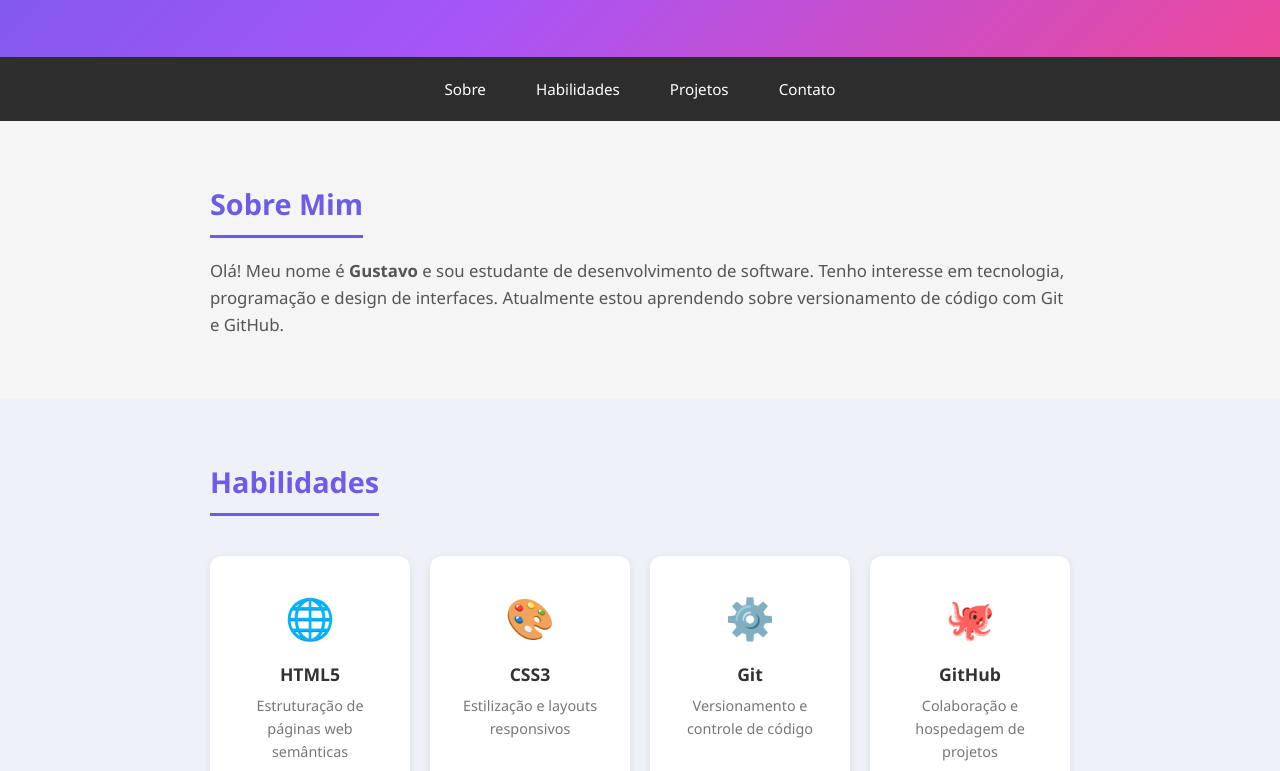
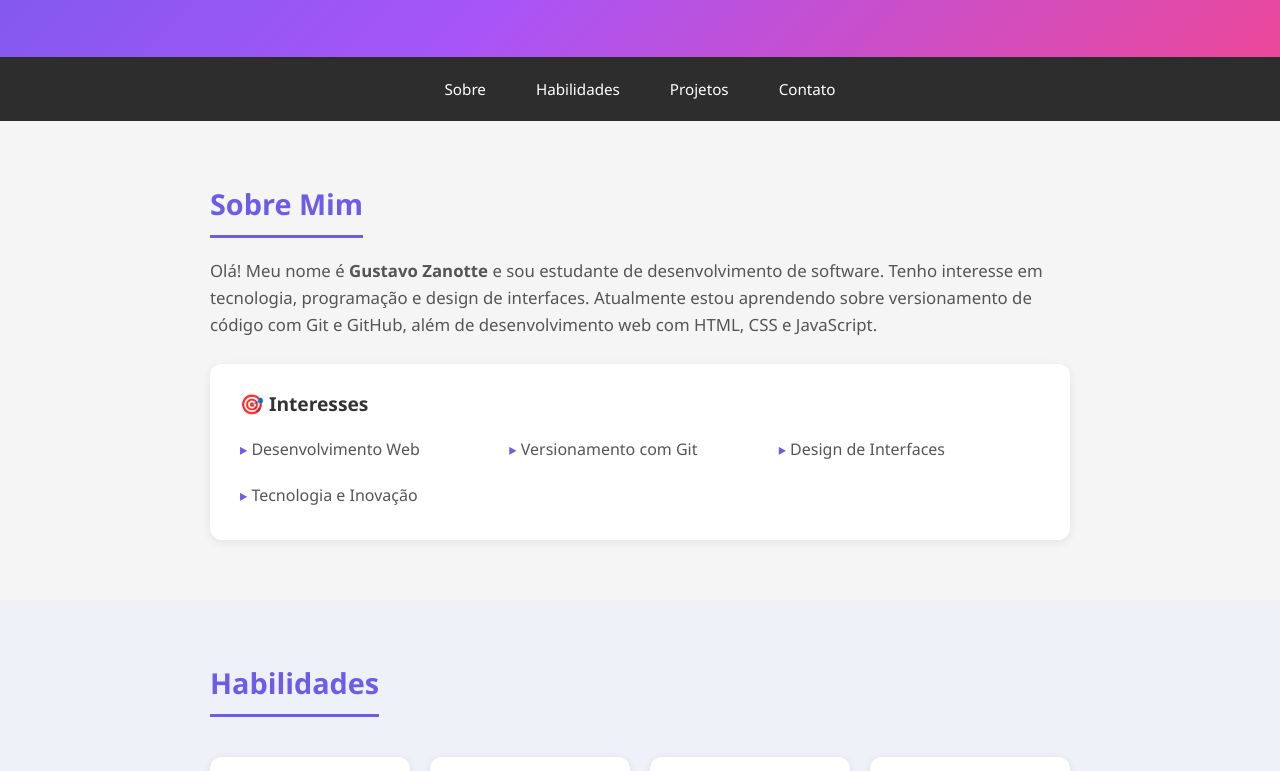
Before and after one commit to Zanottex/My-Head, a plain HTML site: page index.html in a window 1280 px wide. Shown: the part 326-1097 px from the top of the page. Drawn offline with Linux system fonts and the light colour scheme.

Commit message:
feat: adiciona seção de interesses pessoais

```diff
--- a/index.html
+++ b/index.html
@@ -29,10 +29,20 @@
   <section id="sobre" class="section">
     <h2>Sobre Mim</h2>
     <p>
-      Olá! Meu nome é <strong>Gustavo</strong> e sou estudante de desenvolvimento de software.
+      Olá! Meu nome é <strong>Gustavo Zanotte</strong> e sou estudante de desenvolvimento de software.
       Tenho interesse em tecnologia, programação e design de interfaces.
-      Atualmente estou aprendendo sobre versionamento de código com Git e GitHub.
+      Atualmente estou aprendendo sobre versionamento de código com Git e GitHub,
+      além de desenvolvimento web com HTML, CSS e JavaScript.
     </p>
+    <div class="interests">
+      <h3>🎯 Interesses</h3>
+      <ul>
+        <li>Desenvolvimento Web</li>
+        <li>Versionamento com Git</li>
+        <li>Design de Interfaces</li>
+        <li>Tecnologia e Inovação</li>
+      </ul>
+    </div>
   </section>
 
   <!-- Habilidades -->
--- a/style.css
+++ b/style.css
@@ -105,6 +105,40 @@ a {
 .section p {
   font-size: 1.05rem;
   color: #555;
+}
+
+/* ===== Interesses ===== */
+.interests {
+  margin-top: 25px;
+  background: white;
+  border-radius: 12px;
+  padding: 25px 30px;
+  box-shadow: 0 2px 10px rgba(0, 0, 0, 0.08);
+}
+
+.interests h3 {
+  font-size: 1.2rem;
+  margin-bottom: 12px;
+  color: #333;
+}
+
+.interests ul {
+  list-style: none;
+  display: grid;
+  grid-template-columns: repeat(auto-fit, minmax(200px, 1fr));
+  gap: 8px;
+}
+
+.interests li {
+  padding: 6px 0;
+  color: #555;
+  font-size: 1rem;
+}
+
+.interests li::before {
+  content: "▸ ";
+  color: #6c5ce7;
+  font-weight: bold;
 }
 
 /* ===== Skills Grid ===== */
```
